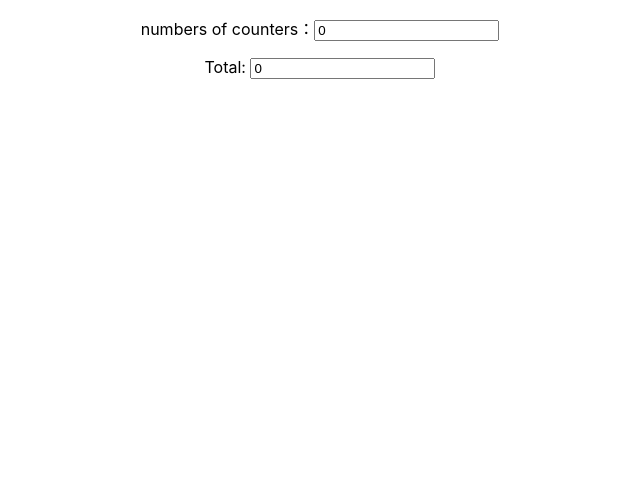
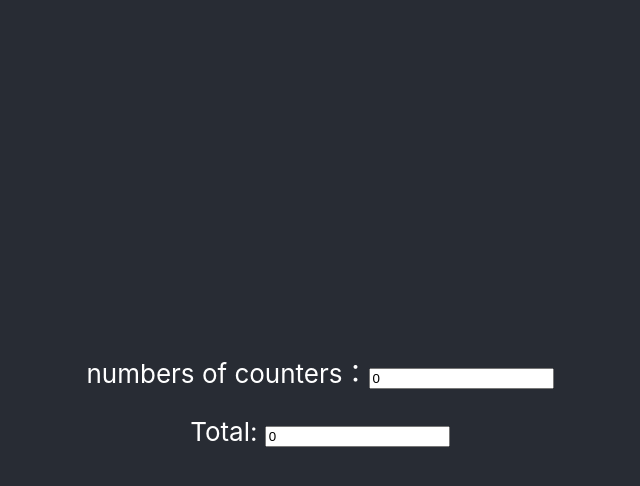
Before and after one commit to lichuwen/ReactCounter, a React (Create React App) app: page / in a window 1280 px wide. Shown: the top 486 px of the page, without its empty margins (320-960 px from the left). Built offline with nearby package versions, Linux system fonts and the light colour scheme.

Commit message:
[karen] feature:add css to homepage

```diff
--- a/src/App.js
+++ b/src/App.js
@@ -1,13 +1,13 @@
 import React from 'react';
-import logo from './logo.svg';
 import CounterGroup from './component/GroupCounter/index.jsx'
 import './App.css';
 
 function App() {
   return (
     <div className="App">
-      {/* <CounterGroup count={this.state.count}/> */}
-      <CounterGroup />
+      <div className="App-header">
+          <CounterGroup />
+      </div>
     </div>
   );
 }
```
